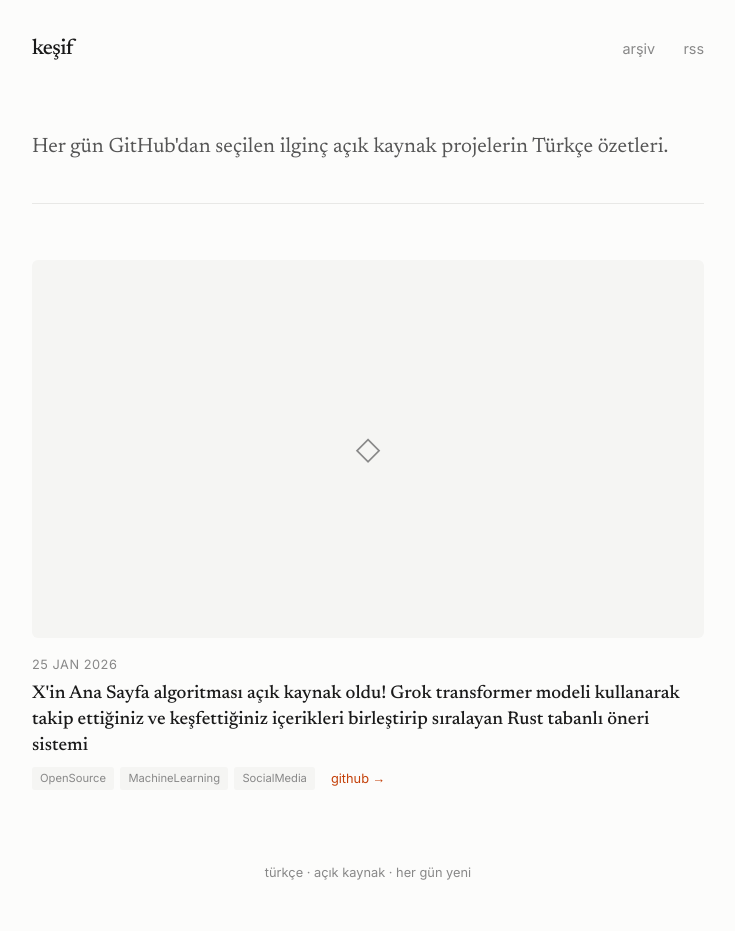
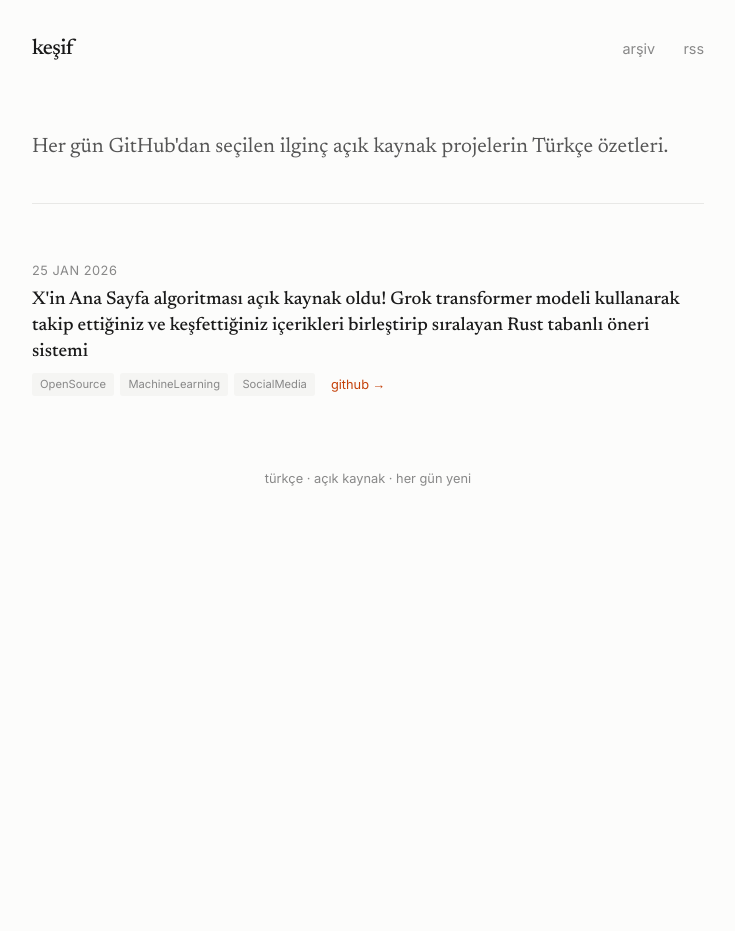
Before and after one commit to ArifSolmaz/repo, a Jekyll site: the page built from docs/index.html, in a window 1280 px wide. Shown: the whole page, without its empty margins (272-1007 px from the left). Built offline with Jekyll 4.4.1, drawn with Linux system fonts in a browser that asks for light colours; after the commit the page ends 900 px from its top, so only the background shows below that.

Commit message:
Remove post image placeholder styles and markup
Removed the post image placeholder and its associated styles.

```diff
--- a/docs/index.html
+++ b/docs/index.html
@@ -33,19 +33,6 @@ title: Home
     border-radius: 6px;
     margin-bottom: 1rem;
     background: var(--paper-dark);
-  }
-
-  .post-image-placeholder {
-    width: 100%;
-    aspect-ratio: 16/9;
-    background: var(--paper-dark);
-    border-radius: 6px;
-    margin-bottom: 1rem;
-    display: flex;
-    align-items: center;
-    justify-content: center;
-    color: var(--ink-faint);
-    font-size: 2rem;
   }
 
   .post-date {
@@ -121,8 +108,6 @@ title: Home
       <a href="{{ post.url | relative_url }}">
         <img src="{{ post.image | relative_url }}" alt="{{ post.title }}" class="post-image" loading="lazy">
       </a>
-      {% else %}
-      <div class="post-image-placeholder">◇</div>
       {% endif %}
 
       <div class="post-date">{{ post.date | date: "%d %b %Y" }}</div>
```
